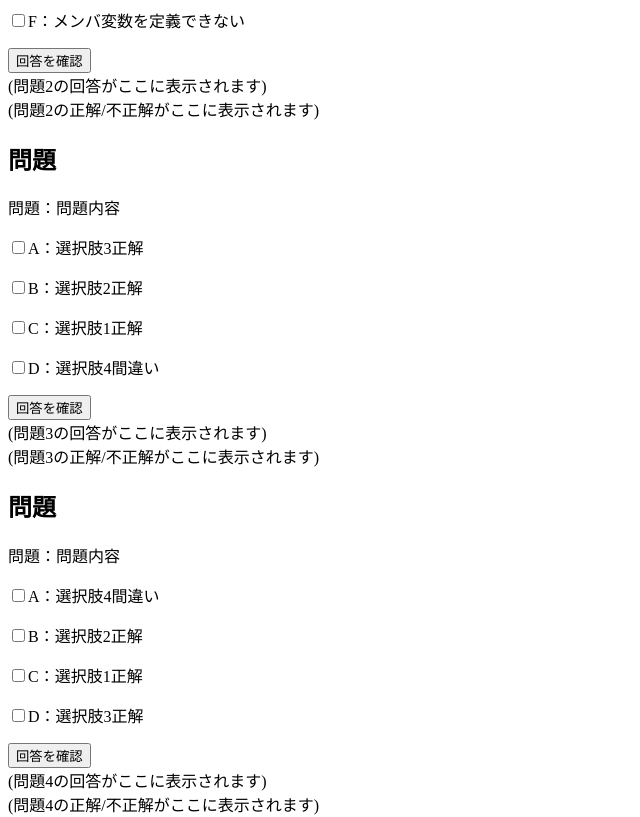
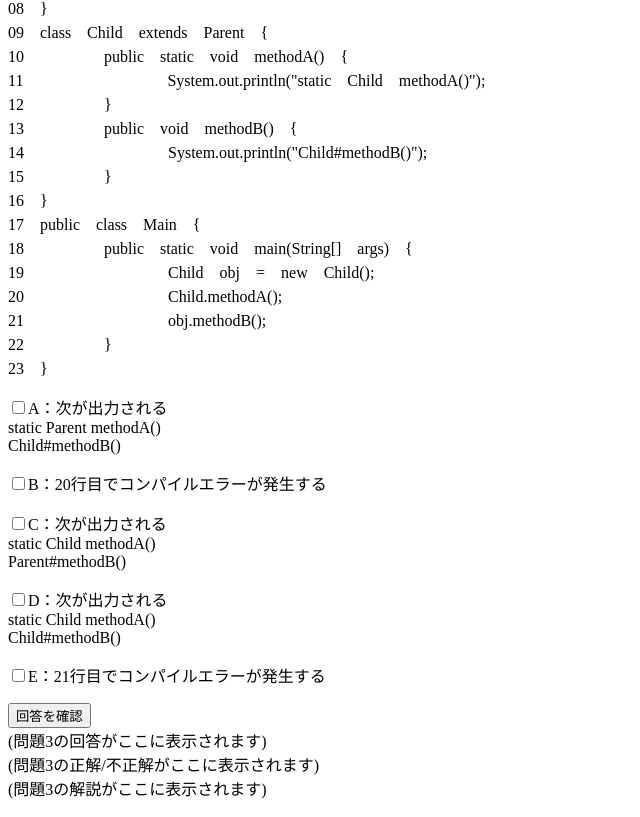
Before and after one commit to tatsuki-iketsu/practice_exam_react, a React (Create React App) app: page / in a window 1280 px wide. Shown: the part 1176-1993 px from the top of the page, without its empty margins (0-640 px from the left). Built offline with nearby package versions, Linux system fonts and the light colour scheme.

Commit message:
tip完了

```diff
--- a/src/components/ExamSet.jsx
+++ b/src/components/ExamSet.jsx
@@ -47,13 +47,19 @@ const shuffleExam1=(examData)=> {
     // 回答、正解不正解、解説の格納
     let c_ansDisplay = [];
     let c_trueOrFalseDisplay = [];
+    let c_tipDisplay = [];
     for(let i = 0; i < examData.setExams.length;i++){
       c_ansDisplay = [...c_ansDisplay,`(問題${i+1}の回答がここに表示されます)`]
       c_trueOrFalseDisplay = [...c_trueOrFalseDisplay,`(問題${i+1}の正解/不正解がここに表示されます)`]
-
+      c_tipDisplay = [...c_tipDisplay,`(問題${i+1}の解説がここに表示されます)`]
+      // c_tipDisplay = [...c_tipDisplay,examData.setExams[i].tip]
     };
     setAnsDisplay(c_ansDisplay);
     settrueOrFalseDisplay(c_trueOrFalseDisplay);
+    setTipDisplay(c_tipDisplay);
+    // const [tipDisplay,setTipDisplay] = useState([]);                   // 解説を格納
+
+    // 正解率の初期化
     const all = examData.setExams.length;
     setallExam(all);
     setallTrue(0);
@@ -106,14 +112,17 @@ const shuffleExam1=(examData)=> {
                 }
               } );
 
+              // displayにセット
               setAnsDisplay(ansDisplay.map((ans, i) => (i === index ? `正しい回答：${answers}/選択した回答：${selectedAns}` : ans)));
               if(answers.toString() == selectedAns.toString()){
-                settrueOrFalseDisplay(trueOrFalseDisplay.map((trueOrFalse, i) => (i == index ? "正解！！" : trueOrFalse)));
-                setallTrue(allTrue+1);
+                  settrueOrFalseDisplay(trueOrFalseDisplay.map((trueOrFalse, i) => (i == index ? "正解！！" : trueOrFalse)));
+                  setallTrue(allTrue+1);
                 }else{
                   settrueOrFalseDisplay(trueOrFalseDisplay.map((trueOrFalse, i) => (i == index ? "残念…" : trueOrFalse)));
                   setallFalse(allFalse+1);
                 }
+                setTipDisplay(tipDisplay.map((tip, i) => (i == index ? MultiLineBody(setExam.tip) : tip)));
+
 
     };
 
@@ -172,6 +181,7 @@ const shuffleExam1=(examData)=> {
       </div>
       <div>{ansDisplay[index]}</div>
       <div>{trueOrFalseDisplay[index]}</div>
+      <div>{tipDisplay[index]}</div>
       </>
     ))}
       <p>残問題数：{allExam-allTrue-allFalse}</p>
--- a/src/exam/exam.json
+++ b/src/exam/exam.json
@@ -278,35 +278,7 @@
     "setItem" : "問題x",
     "question" : "問題内容",
     "multipleAnswers" : true,
-    "tip" :"コンパイル時点ではobjがParentのため、privateのmethodB()を確認できません",
-    "selectAnswers" : [
-      {
-          "item" :"A",
-          "content" : "選択肢1正解",
-          "correctAnswer":true
-      },
-      {
-          "item" :"B",
-          "content" : "選択肢2正解",
-          "correctAnswer":true
-      },
-      {
-          "item" :"C",
-          "content" : "選択肢3正解",
-          "correctAnswer":true
-      },
-      {
-          "item" :"D",
-          "content" : "選択肢4間違い",
-          "correctAnswer":false
-      }
-  ]
-},{
-    "examId":"0000x",
-    "setItem" : "問題x",
-    "question" : "問題内容",
-    "multipleAnswers" : true,
-    "tip":"作成中",
+    "tip":"作成中 \n aaaa",
     "selectAnswers" : [
       {
           "item" :"A",
```
